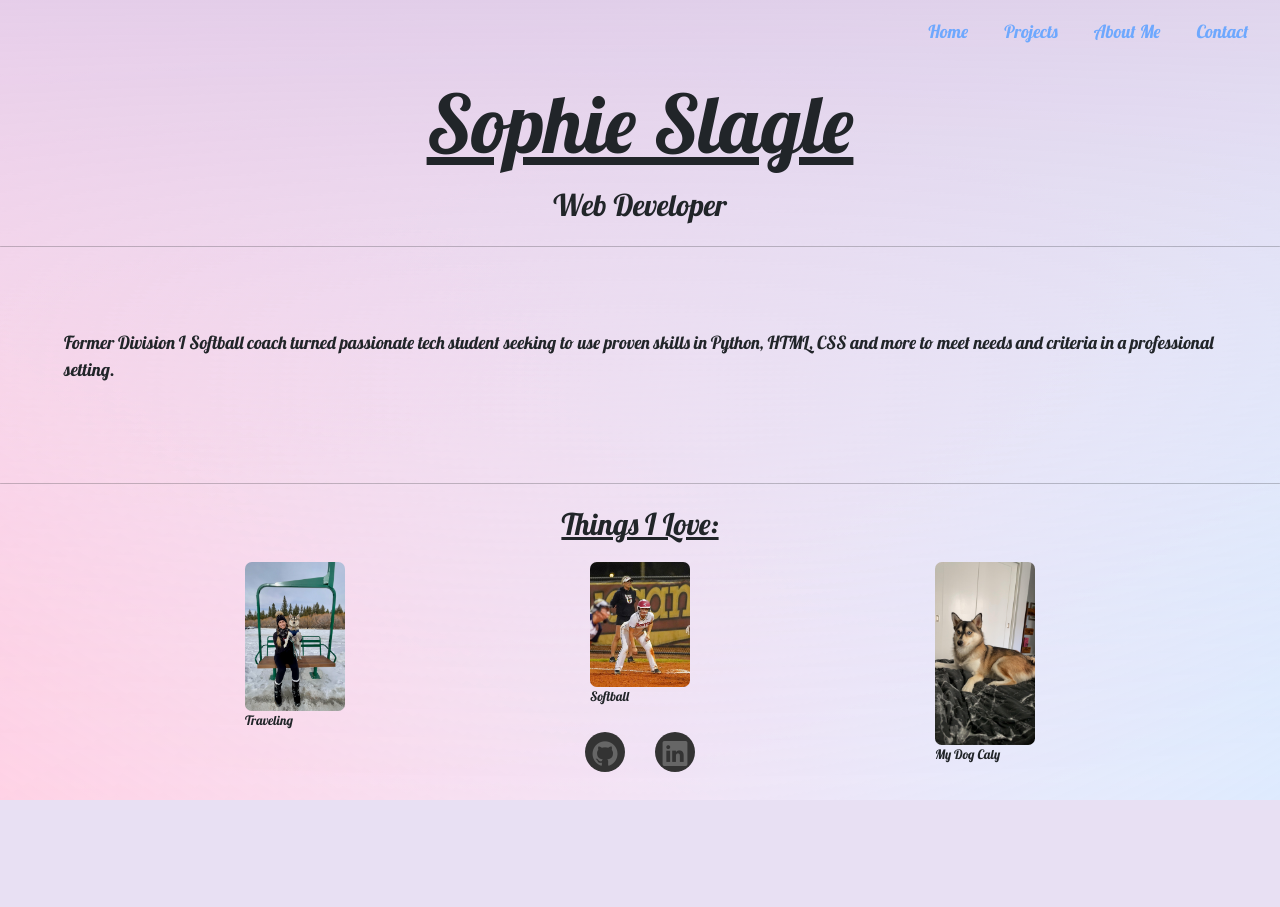
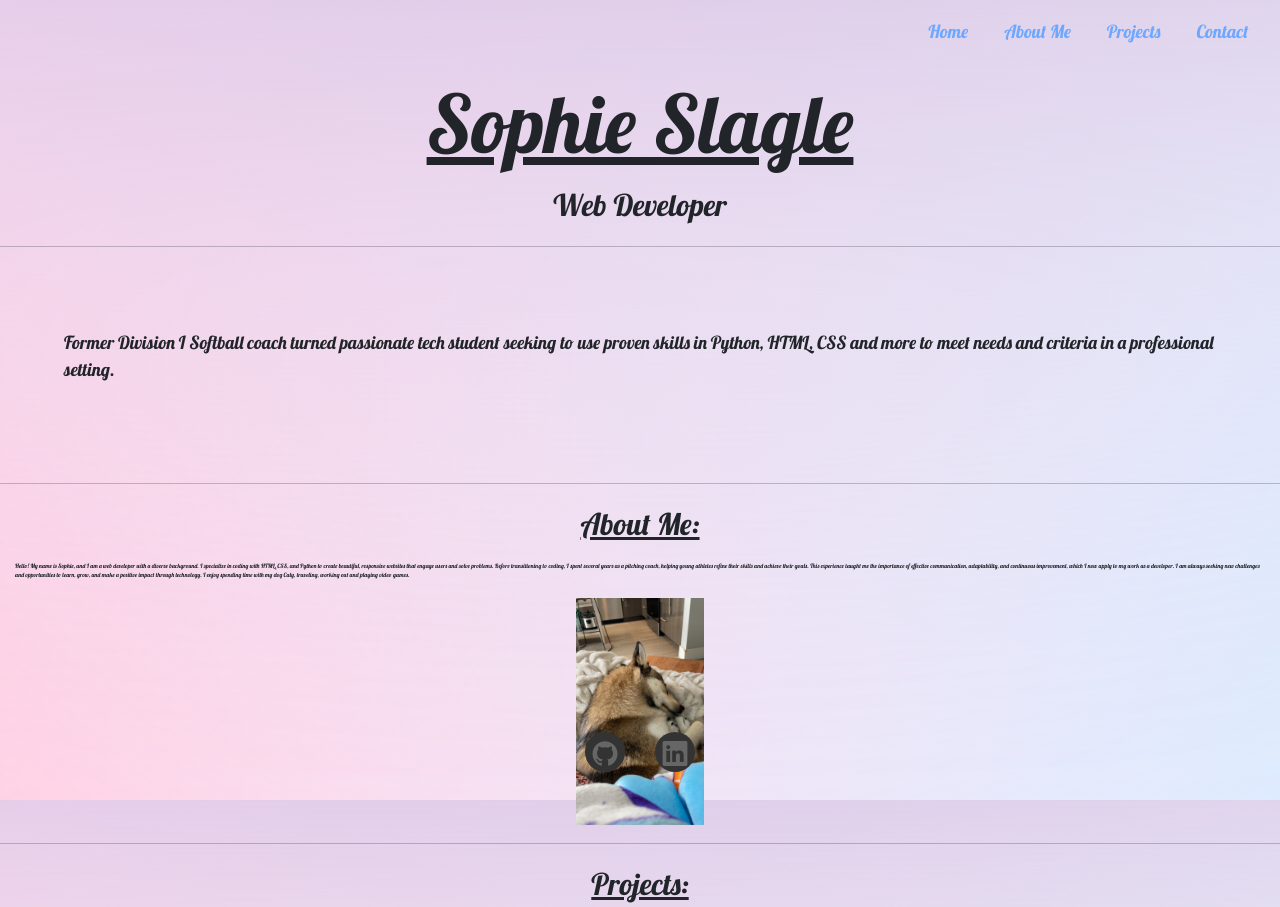
Before and after one commit to Soapie14/Projects, a Flask app: page / in a window 1280 px wide. Before the commit the page ends 800 px from the top, so only its background shows below. Run offline with Flask 3, Linux system fonts and the light colour scheme.

Commit message:
added about me, working on projects

```diff
--- a/portfolio/flask_app/static/style.css
+++ b/portfolio/flask_app/static/style.css
@@ -101,8 +101,48 @@ body {
 
 /* *****************************TEST********************** */
 
+.about_me {
+    display: flex;
+    justify-content: space-evenly;
+    font-size: 5%;
+    margin-left: 15px;
+    margin-right: 15px;
+}
+.slideshow{
+    display: flex;
+    justify-content: center;
+    margin: auto;
+    height: 10%;
+    width: 10%;
+}
 
+#slider {
+	overflow: hidden;
+}
 
+@keyframes slider {
+	0% { left: 0; }
+	30% { left: 0; }
+	33% { left: -100%; }
+	63% { left: -100%; }
+	66% { left: -200%; }
+	95% { left: -200%; }
+	100% { left: 0; }
+}
+#slider figure {
+	width:300%;
+	position: relative;
+	animation: 9s slider infinite;
+}
+
+#slider figure:hover {
+	/*animation-play-state: paused; enable for pause on hover*/
+}
+#slider figure img {
+	width: 33.333333333%;
+	height : 100%;
+	float: left;
+}
 /* *============ SOCIALS ============* */
 
 
--- a/portfolio/flask_app/templates/index.html
+++ b/portfolio/flask_app/templates/index.html
@@ -26,6 +26,7 @@
         href="https://fonts.googleapis.com/css2?family=Lobster&family=Roboto:ital,wght@0,100;0,300;0,500;1,100&display=swap"
         rel="stylesheet">
 
+    <link rel="icon" href="../static/images/flavicon.png">
     <title>Sophie's Portfolio</title>
 </head>
 
@@ -40,10 +41,10 @@
                         <a class="nav-link" aria-current="page" href="/">Home</a>
                     </li>
                     <li class="nav-item">
-                        <a class="nav-link" href="/projects">Projects</a>
+                        <a class="nav-link" href="#about_me">About Me</a>
                     </li>
                     <li class="nav-item">
-                        <a class="nav-link" href="/about">About Me</a>
+                        <a class="nav-link" href="/projects">Projects</a>
                     </li>
                     <li class="nav-item">
                         <a class="nav-link" href="/contact">Contact</a>
@@ -62,8 +63,7 @@
         </div>
 
         <div class="paragraph">
-            <p class="info">Former Division I Softball coach turned passionate tech student seeking to use proven skills
-                in Python, HTML, CSS and more to meet needs and criteria in a professional setting. </p>
+            <p class="info">Former Division I Softball coach turned passionate tech student seeking to use proven skills in Python, HTML, CSS and more to meet needs and criteria in a professional setting. </p>
         </div>
 
 
@@ -71,23 +71,30 @@
             <hr class="rounded">
         </div>
 
-        <div class="information">
-            <div class="photo_description"> <u>Things I Love:</u> </div>
+        <div class="about_me" id="about_me">
+            <div class="photo_description"> <u>About Me:</u> </div>
         </div>
 
-        <div class="images">
-            <div class="photoSection">
-                <img class="rounded" src="../static/images/bigbear.jpg" alt="Test Image" style="max-width: 100px;" />
-                <p style="max-width: 100px; font-size: small;">Traveling</p>
+
+
+        <div class="about_me">
+            <p>Hello! My name is Sophie, and I am a web developer with a diverse background. I specialize in coding with HTML, CSS, and Python to create beautiful, responsive websites that engage users and solve problems. Before transitioning to coding, I spent several years as a pitching coach, helping young athletes refine their skills and achieve their goals. This experience taught me the importance of effective communication, adaptability, and continuous improvement, which I now apply to my work as a developer. I am always seeking new challenges and opportunities to learn, grow, and make a positive impact through technology. I enjoy spending time with my dog Caly, traveling, working out and playing video games. </p>
+        </div>
+        <div class="slideshow">
+            <div id="slider">
+                <figure>
+                    <img src="../static/images/selfpic.jpg" />
+                    <img src="../static/images/bigbear.jpg">
+                    <img src="../static/images/Calysleep.jpg">
+                </figure>
             </div>
-            <div class="photoSection">
-                <img class="rounded" src="../static/images/barrycoaching.jpg" alt="coaching" style="max-width: 100px;">
-                <p style="max-width: 100px; font-size: small;">Softball</p>
-            </div>
-            <div class="photoSection">
-                <img class="rounded" src="../static/images/Caly.jpg" alt="Caly test image" style="max-width: 100px;" />
-                <p style="max-width: 100px; font-size: small;">My Dog Caly</p>
-            </div>
+        </div>
+
+        <div class="divider">
+            <hr class="rounded">
+        </div>
+        <div class="projects" id="projects">
+            <div class="photo_description"> <u>Projects:</u> </div>
         </div>
 
 
```
Also changed, not shown: portfolio/flask_app/static/images/flavicon.png (added).
